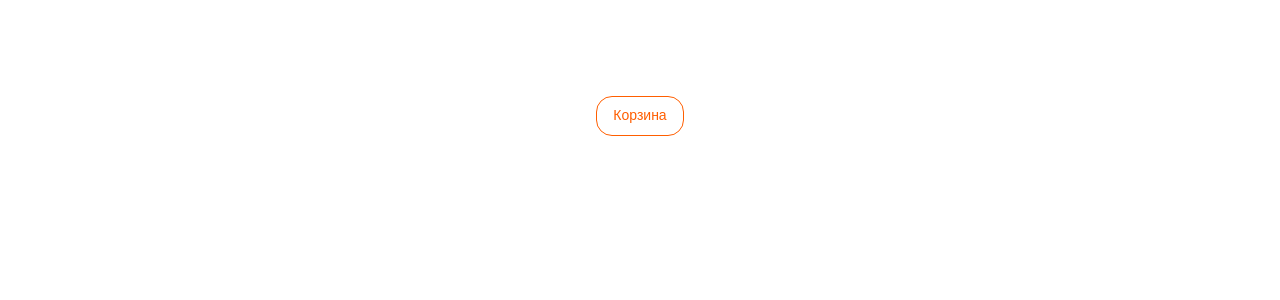
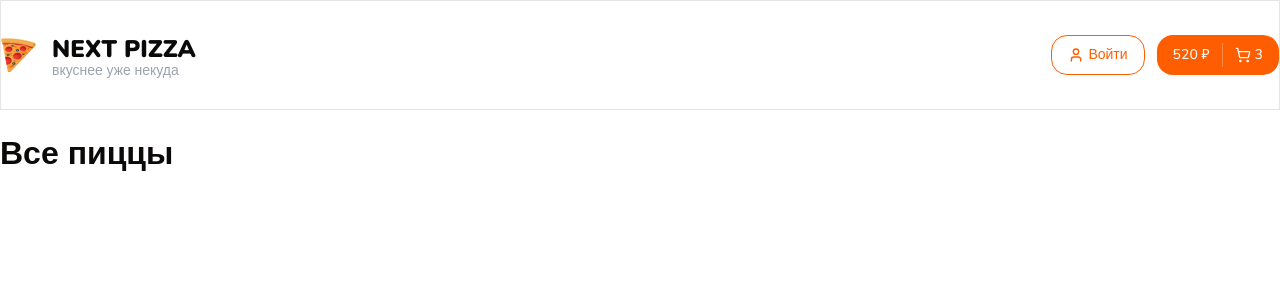
Before and after one commit to GirdaViktor/Pizza, a Next.js app: page / in a window 1280 px wide. Shown: the top 300 px of the page. Built offline with nearby package versions, Linux system fonts and the light colour scheme.

Commit message:
верстка header

```diff
--- a/package.json
+++ b/package.json
@@ -17,7 +17,6 @@
     "@radix-ui/react-slot": "^1.1.0",
     "class-variance-authority": "^0.7.0",
     "clsx": "^2.1.1",
-    "lucide": "^0.417.0",
     "lucide-react": "^0.416.0",
     "next": "14.2.5",
     "react": "^18",
--- a/src/app/layout.tsx
+++ b/src/app/layout.tsx
@@ -1,6 +1,8 @@
 import type { Metadata } from "next";
 import { Nunito } from "next/font/google";
+import { Header } from "@/components/shared";
 import "./globals.css";
+import Home from "@/app/page";
 
 const nunito = Nunito({
   subsets: ['cyrillic'],
@@ -21,7 +23,8 @@ export default function RootLayout({
   return (
     <html lang="en">
       <body className={nunito.className}>
-        {children}
+        <Header />
+        <Home />
       </body>
     </html>
   );
--- a/src/app/page.tsx
+++ b/src/app/page.tsx
@@ -1,9 +1,11 @@
-import {Button} from "@/components/ui/button";
+import {Container, Title} from "@/components/shared";
 
 export default function Home() {
   return (
-    <main className="flex min-h-screen flex-col items-center justify-between p-24">
-      <Button variant={'outline'}>Корзина</Button>
-    </main>
+    <>
+      <Container className={'mt-5'}>
+        <Title text={'Все пиццы'} size={'lg'} className={'font-extrabold'}/>
+      </Container>
+    </>
   );
 }
--- /dev/null
+++ b/src/components/shared/container/container.tsx
@@ -0,0 +1,16 @@
+import React, {PropsWithChildren} from 'react';
+import {cn} from "@/lib/utils";
+
+interface Props {
+  className?: string;
+}
+
+export const Container: React.FC<PropsWithChildren<Props>> = ({className, children}) => {
+  return (
+    <div
+      className={cn('mx-auto max-w-[1280px]', className)}
+    >
+      {children}
+    </div>
+  );
+};
--- /dev/null
+++ b/src/components/shared/header/header.tsx
@@ -0,0 +1,49 @@
+import React from 'react';
+import {cn} from "@/lib/utils";
+import {Container} from "@/components/shared/container/container";
+import Image from "next/image";
+import Link from "next/link";
+import {Button} from "@/components/ui";
+import {ArrowRight, ShoppingCart, User} from "lucide-react";
+
+
+interface Props {
+  className?: string;
+}
+
+export const Header: React.FC<Props> = ({ className }) => {
+  return (
+    <header className={cn('border border-b', className)}>
+      <Container className={'flex item-center justify-between py-8'}>
+        <Link href={'/'} className={'flex items-center gap-4'}>
+          <Image src={'/logo.png'} alt={'Logo'} width={35} height={35}/>
+          <div>
+            <p className={'text-2xl uppercase font-black'}>Next Pizza</p>
+            <p className={'text-sm text-gray-400 leading-3'}>вкуснее уже некуда</p>
+          </div>
+        </Link>
+
+        <div className={'flex items-center gap-3'}>
+          <Button variant={'outline'} className={'flex items-center gap-1'}>
+            <User size={16} />Войти
+          </Button>
+
+          <div>
+            <Button className={'group relative'}>
+              <span>520 ₽</span>
+              <span className="h-full w-[1px] bg-white/30 mx-3"/>
+              <div className="flex items-center gap-1 transition duration-300 group-hover:opacity-0">
+                <ShoppingCart size={16} className="relative" strokeWidth={2}/>
+                <span>3</span>
+              </div>
+              <ArrowRight
+                size={20}
+                className="absolute right-5 transition duration-300 -translate-x-2 opacity-0 group-hover:opacity-100 group-hover:translate-x-0"
+              />
+            </Button>
+          </div>
+        </div>
+      </Container>
+    </header>
+  );
+};
--- /dev/null
+++ b/src/components/shared/index.ts
@@ -0,0 +1,3 @@
+export { Container } from './container/container';
+export { Header } from './header/header';
+export { Title } from  './title/title';
--- /dev/null
+++ b/src/components/shared/title/title.tsx
@@ -0,0 +1,36 @@
+import clsx from 'clsx';
+import React from 'react';
+
+type TitleSize = 'xs' | 'sm' | 'md' | 'lg' | 'xl' | '2xl';
+
+interface Props {
+  size?: TitleSize;
+  className?: string;
+  text: string;
+}
+
+export const Title: React.FC<Props> = ({ text, size = 'sm', className }) => {
+  const mapTagBySize = {
+    xs: 'h5',
+    sm: 'h4',
+    md: 'h3',
+    lg: 'h2',
+    xl: 'h1',
+    '2xl': 'h1',
+  } as const;
+
+  const mapClassNameBySize = {
+    xs: 'text-[16px]',
+    sm: 'text-[22px]',
+    md: 'text-[26px]',
+    lg: 'text-[32px]',
+    xl: 'text-[40px]',
+    '2xl': 'text-[48px]',
+  } as const;
+
+  return React.createElement(
+    mapTagBySize[size],
+    { className: clsx(mapClassNameBySize[size], className) },
+    text,
+  );
+};
--- /dev/null
+++ b/src/components/ui/index.ts
@@ -0,0 +1,11 @@
+export { Button } from './button';
+export { Checkbox } from './checkbox';
+export { Select } from './select';
+export { Dialog } from './dialog';
+export { Drawer } from './drawer';
+export { Input } from './input';
+export { Popover } from './popover';
+export { Sheet } from './sheet';
+export { Skeleton } from './skeleton';
+export { Slider } from './slider';
+export { Textarea } from './textarea';
```
Also changed, not shown: public/logo.png (added).
